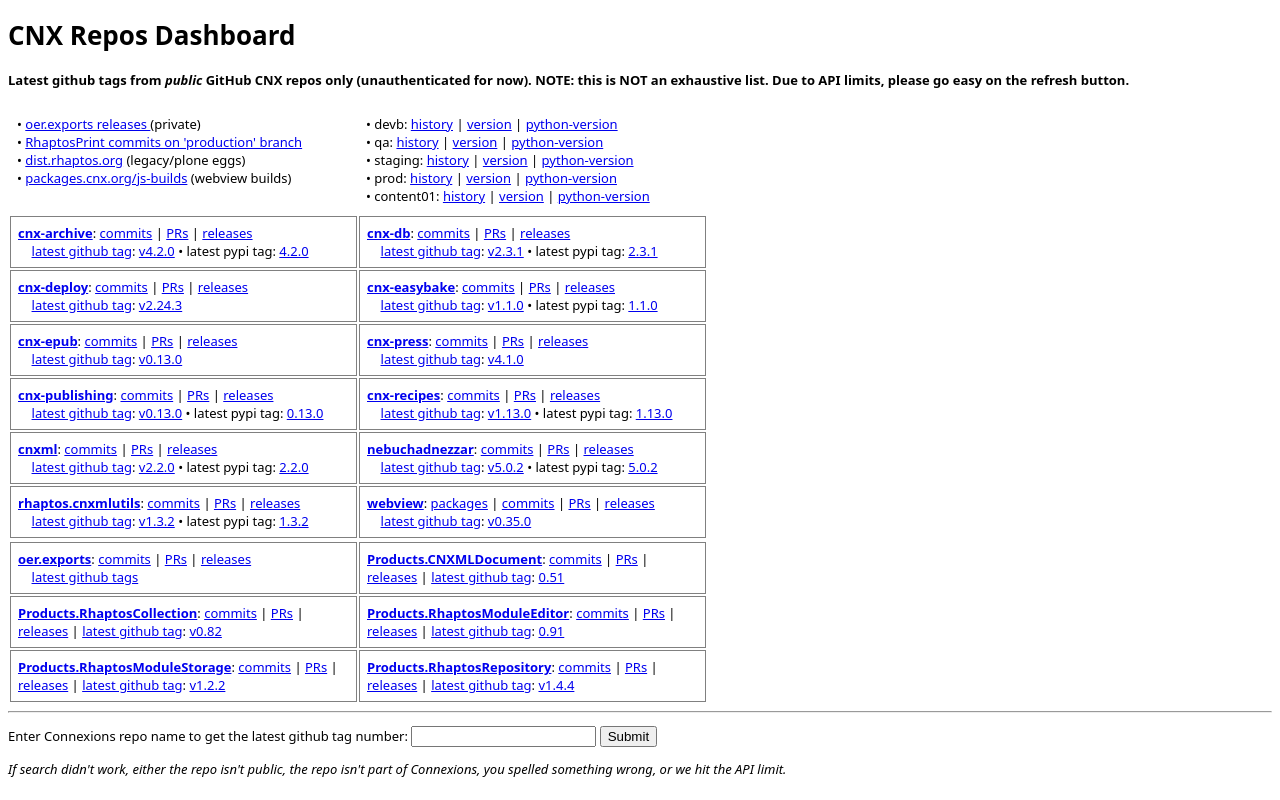
After one commit to openstax/qualitas-server, a Flask app: page /dashboards/cnx-repos in a window 1280 px wide. The commit adds this page. Run offline with Flask 2, Linux system fonts and the light colour scheme.

Commit message:
added cnx repository dashboard blueprint and entry to home.html

```diff
--- /dev/null
+++ b/qualitas/dashboards/views.py
@@ -0,0 +1,13 @@
+from flask import (Blueprint,
+                   render_template)
+
+
+dashboards = Blueprint('dashboards',
+                       __name__,
+                       url_prefix='/dashboards',
+                       template_folder='../templates/dashboards')
+
+
+@dashboards.route('/cnx-repos', methods=['GET'])
+def cnx_repos():
+    return render_template('cnx_repos.html')
--- /dev/null
+++ b/qualitas/templates/dashboards/cnx_repos.html
@@ -0,0 +1,277 @@
+<!DOCTYPE html>
+<!-- saved from url=(0039)http://ks52.web.rice.edu/cnx-repos.html -->
+<html><head><meta http-equiv="Content-Type" content="text/html; charset=UTF-8">
+  <title>CNX Repos Dashboard</title>
+
+  <meta name="viewport" content="width=700">
+  <link rel="shortcut icon" href="http://ks52.web.rice.edu/newspaper.ico" type="image/x-icon">
+  <style>
+  body {
+    font-family: Noto Sans, Arial, sans-serif;
+    font-size: small;
+  }
+
+  table { width: 700px; }
+
+  .noborder { border:0; }
+
+  td {
+   border: 1px solid gray;
+   text-align: left;
+   vertical-align: top;
+   padding: 7px;
+   width: 50%;
+  }
+  </style>
+
+  <script>
+
+  function getLatestCNXTag(repo) {
+    tags_url = 'https://api.github.com/repos/' + repo + '/tags';
+    var xhr = new XMLHttpRequest();
+    xhr.onreadystatechange = function() {
+      if (xhr.readyState == XMLHttpRequest.DONE) {
+        response = xhr.responseText;
+        resp = JSON.parse(response);
+        latest_tag = resp[0].name;
+
+        newlink = document.createElement('a');
+        newlink.innerHTML = latest_tag;
+        newlink.setAttribute('target', '_blank');
+        newlink.setAttribute('title', 'Click to compare to master');
+        newlink.setAttribute('href', 'https://github.com/' + repo
+          + '/compare/' + latest_tag + '...master');
+        document.getElementById(repo).appendChild(newlink);
+
+        }
+      }
+    xhr.open('GET', tags_url);
+    xhr.send(null);
+    }
+
+  function getPypiVersion(repo) {
+    // https://pypi.org/pypi/nebuchadnezzar/json
+    pypi_url = 'https://pypi.org/pypi/' + repo + '/json';
+    var xhr = new XMLHttpRequest();
+    xhr.onreadystatechange = function() {
+      if (xhr.readyState == XMLHttpRequest.DONE) {
+        response = xhr.responseText;
+        resp = JSON.parse(response);
+        pypi_version = resp.info.version;
+
+        newlink = document.createElement('a');
+        newlink.innerHTML = pypi_version;
+        newlink.setAttribute('target', '_blank');
+        newlink.setAttribute('title', 'Visit project on pypi');
+        newlink.setAttribute('href', 'https://pypi.org/project/' + repo);
+        document.getElementById('pypi/'+ repo).appendChild(newlink);
+
+        }
+      }
+    xhr.open('GET', pypi_url);
+    xhr.send(null);
+    }
+
+    // for user input to look up the latest github tag
+    function lookupLatestCNXTag(repo) {
+      repo = document.getElementById("repo-input").value;
+      //alert(repo);
+      tags_url = 'https://api.github.com/repos/Connexions/' + repo + '/tags';
+      var xhr = new XMLHttpRequest();
+      xhr.onreadystatechange = function() {
+        if (xhr.readyState == XMLHttpRequest.DONE) {
+          response = xhr.responseText;
+          resp = JSON.parse(response);
+          text = 'latest github tag for ' + repo + ': ' + resp[0].name;
+          alert(text);
+          }
+        }
+      xhr.open('GET', tags_url, true);
+      xhr.send(null);
+    }
+
+  </script>
+</head>
+
+<body data-feedly-mini="yes">
+
+  <h1>CNX Repos Dashboard</h1>
+
+  <h4>Latest github tags from <em>public</em> GitHub CNX repos only
+  (unauthenticated for now). NOTE: this is NOT an exhaustive list. Due to API
+  limits, please go easy on the refresh button.</h4>
+
+<!-- LEGACY DISTROS -->
+  <table>
+    <tbody><tr>
+      <td class="noborder">
+        • <a href="https://github.com/Connexions/oer.exports/releases" target="_blank">oer.exports releases </a> (private)
+        <br>
+        • <a href="https://github.com/Rhaptos/Products.RhaptosPrint/commits/production" target="_blank">RhaptosPrint commits on 'production' branch</a>
+        <br>
+        • <a href="http://dist.rhaptos.org/" target="_blank">dist.rhaptos.org</a> (legacy/plone eggs)
+        <br>
+        • <a href="https://packages.cnx.org/js-builds/" target="_blank">packages.cnx.org/js-builds</a> (webview builds)
+      </td>
+      <td class="noborder">
+        • devb: <a href="https://devb.cnx.org/history.txt" target="_blank">history</a> | <a href="https://devb.cnx.org/version.txt" target="_blank">version</a> | <a href="https://devb.cnx.org/python-version.txt" target="_blank">python-version</a>
+        <br>
+        • qa: <a href="https://qa.cnx.org/history.txt" target="_blank">history</a> | <a href="https://qa.cnx.org/version.txt" target="_blank">version</a> | <a href="http://ks52.web.rice.edu/cnx-repos.html" target="_blank">python-version</a>
+        <br>
+        • staging: <a href="https://staging.cnx.org/history.txt" target="_blank">history</a> | <a href="https://staging.cnx.org/version.txt" target="_blank">version</a> | <a href="https://staging.cnx.org/python-version.txt" target="_blank">python-version</a>
+        <br>
+        • prod: <a href="https://cnx.org/history.txt" target="_blank">history</a> | <a href="https://cnx.org/version.txt" target="_blank">version</a> | <a href="https://cnx.org/python-version.txt" target="_blank">python-version</a>
+        <br>
+        • content01: <a href="https://content01.cnx.org/history.txt" target="_blank">history</a> | <a href="https://content01.cnx.org/version.txt" target="_blank">version</a> | <a href="https://content01.cnx.org/python-version.txt" target="_blank">python-version</a>
+      </td>
+    </tr>
+  </tbody></table>
+
+
+<!-- CNX REPOS -->
+  <table>
+    <tbody><tr>
+      <td>
+        <strong><a href="https://github.com/Connexions/cnx-archive/" target="_blank">cnx-archive</a></strong>: <a href="https://github.com/Connexions/cnx-archive/commits/master" target="_blank">commits</a> | <a href="https://github.com/Connexions/cnx-archive/pulls?q=is%3Apr+is%3Aopen+sort%3Aupdated-desc" target="_blank">PRs</a> | <a href="https://github.com/Connexions/cnx-archive/releases" target="_blank">releases</a>
+
+        <br>&nbsp; &nbsp;
+        <a href="https://github.com/Connexions/cnx-archive/tags" target="_blank">latest github tag</a>: <span id="Connexions/cnx-archive"><script>getLatestCNXTag('Connexions/cnx-archive');</script><a target="_blank" title="Click to compare to master" href="https://github.com/Connexions/cnx-archive/compare/v4.2.0...master">v4.2.0</a></span>
+        • latest pypi tag: <span id="pypi/cnx-archive"><script>getPypiVersion('cnx-archive')</script><a target="_blank" title="Visit project on pypi" href="https://pypi.org/project/cnx-archive">4.2.0</a></span>
+      </td>
+
+      <td>
+        <strong><a href="https://github.com/Connexions/cnx-db/" target="_blank">cnx-db</a></strong>: <a href="https://github.com/Connexions/cnx-db/commits/master" target="_blank">commits</a> | <a href="https://github.com/Connexions/cnx-db/pulls?q=is%3Apr+is%3Aopen+sort%3Aupdated-desc" target="_blank">PRs</a> | <a href="https://github.com/Connexions/cnx-db/releases" target="_blank">releases</a>
+
+        <br>&nbsp; &nbsp;
+        <a href="https://github.com/Connexions/cnx-db/tags" target="_blank">latest github tag</a>: <span id="Connexions/cnx-db"><script>getLatestCNXTag('Connexions/cnx-db');</script><a target="_blank" title="Click to compare to master" href="https://github.com/Connexions/cnx-db/compare/v2.3.1...master">v2.3.1</a></span>
+        • latest pypi tag: <span id="pypi/cnx-db"><script>getPypiVersion('cnx-db')</script><a target="_blank" title="Visit project on pypi" href="https://pypi.org/project/cnx-db">2.3.1</a></span>
+      </td>
+    </tr>
+    <tr>
+      <td>
+       <strong><a href="https://github.com/Connexions/cnx-deploy/" target="_blank">cnx-deploy</a></strong>: <a href="https://github.com/Connexions/cnx-deploy/commits/master" target="_blank">commits</a> | <a href="https://github.com/Connexions/cnx-deploy/pulls?q=is%3Apr+is%3Aopen+sort%3Aupdated-desc" target="_blank">PRs</a> |
+       <a href="https://github.com/Connexions/cnx-deploy/releases" target="_blank">releases</a>
+
+       <br>&nbsp; &nbsp;
+       <a href="https://github.com/Connexions/cnx-deploy/tags" target="_blank">latest github tag</a>: <span id="Connexions/cnx-deploy"><script>getLatestCNXTag('Connexions/cnx-deploy');</script><a target="_blank" title="Click to compare to master" href="https://github.com/Connexions/cnx-deploy/compare/v2.24.3...master">v2.24.3</a></span>
+      </td>
+
+      <td>
+        <strong><a href="https://github.com/Connexions/cnx-easybake/" target="_blank">cnx-easybake</a></strong>: <a href="https://github.com/Connexions/cnx-easybake/commits/master" target="_blank">commits</a> | <a href="https://github.com/Connexions/cnx-easybake/pulls?q=is%3Apr+is%3Aopen+sort%3Aupdated-desc" target="_blank">PRs</a> | <a href="https://github.com/Connexions/cnx-easybake/releases" target="_blank">releases</a>
+
+        <br>&nbsp; &nbsp;
+        <a href="https://github.com/Connexions/cnx-easybake/tags" target="_blank">latest github tag</a>: <span id="Connexions/cnx-easybake"><script>getLatestCNXTag('Connexions/cnx-easybake');</script><a target="_blank" title="Click to compare to master" href="https://github.com/Connexions/cnx-easybake/compare/v1.1.0...master">v1.1.0</a></span>
+        • latest pypi tag: <span id="pypi/cnx-easybake"><script>getPypiVersion('cnx-easybake')</script><a target="_blank" title="Visit project on pypi" href="https://pypi.org/project/cnx-easybake">1.1.0</a></span>
+      </td>
+    </tr>
+    <tr>
+      <td>
+        <strong><a href="https://github.com/Connexions/cnx-epub/" target="_blank">cnx-epub</a></strong>: <a href="https://github.com/Connexions/cnx-epub/commits/master" target="_blank">commits</a> | <a href="https://github.com/Connexions/cnx-epub/pulls?q=is%3Apr+is%3Aopen+sort%3Aupdated-desc" target="_blank">PRs</a> | <a href="https://github.com/Connexions/cnx-epub/releases" target="_blank">releases</a>
+
+        <br>&nbsp; &nbsp;
+        <a href="https://github.com/Connexions/cnx-epub/tags" target="_blank">latest github tag</a>: <span id="Connexions/cnx-epub"><script>getLatestCNXTag('Connexions/cnx-epub');</script><a target="_blank" title="Click to compare to master" href="https://github.com/Connexions/cnx-epub/compare/v0.13.0...master">v0.13.0</a></span>
+      </td>
+      <td>
+        <strong><a href="https://github.com/Connexions/cnx-press/" target="_blank">cnx-press</a></strong>: <a href="https://github.com/Connexions/cnx-press/commits/master" target="_blank">commits</a> | <a href="https://github.com/Connexions/cnx-press/pulls?q=is%3Apr+is%3Aopen+sort%3Aupdated-desc" target="_blank">PRs</a> | <a href="https://github.com/Connexions/cnx-press/releases" target="_blank">releases</a>
+
+        <br>&nbsp; &nbsp;
+        <a href="https://github.com/Connexions/cnx-press/tags" target="_blank">latest github tag</a>: <span id="Connexions/cnx-press"><script>getLatestCNXTag('Connexions/cnx-press');</script><a target="_blank" title="Click to compare to master" href="https://github.com/Connexions/cnx-press/compare/v4.1.0...master">v4.1.0</a></span>
+      </td>
+    </tr>
+    <tr>
+      <td>
+        <strong><a href="https://github.com/Connexions/cnx-publishing/" target="_blank">cnx-publishing</a></strong>: <a href="https://github.com/Connexions/cnx-publishing/commits/master" target="_blank">commits</a> | <a href="https://github.com/Connexions/cnx-publishing/pulls?q=is%3Apr+is%3Aopen+sort%3Aupdated-desc" target="_blank">PRs</a> | <a href="https://github.com/Connexions/cnx-publishing/releases" target="_blank">releases</a>
+
+        <br>&nbsp; &nbsp;
+        <a href="https://github.com/Connexions/cnx-publishing/tags" target="_blank">latest github tag</a>: <span id="Connexions/cnx-publishing"><script>getLatestCNXTag('Connexions/cnx-publishing');</script><a target="_blank" title="Click to compare to master" href="https://github.com/Connexions/cnx-publishing/compare/v0.13.0...master">v0.13.0</a></span>
+        • latest pypi tag: <span id="pypi/cnx-publishing"><script>getPypiVersion('cnx-publishing')</script><a target="_blank" title="Visit project on pypi" href="https://pypi.org/project/cnx-publishing">0.13.0</a></span>
+      </td>
+      <td>
+        <strong><a href="https://github.com/Connexions/cnx-recipes/" target="_blank">cnx-recipes</a></strong>: <a href="https://github.com/Connexions/cnx-recipes/commits/master" target="_blank">commits</a> | <a href="https://github.com/Connexions/cnx-recipes/pulls?q=is%3Apr+is%3Aopen+sort%3Aupdated-desc" target="_blank">PRs</a> | <a href="https://github.com/Connexions/cnx-recipes/releases" target="_blank">releases</a>
+
+        <br>&nbsp; &nbsp;
+        <a href="https://github.com/Connexions/cnx-recipes/tags" target="_blank">latest github tag</a>: <span id="Connexions/cnx-recipes"><script>getLatestCNXTag('Connexions/cnx-recipes');</script><a target="_blank" title="Click to compare to master" href="https://github.com/Connexions/cnx-recipes/compare/v1.13.0...master">v1.13.0</a></span>
+        • latest pypi tag: <span id="pypi/cnx-recipes"><script>getPypiVersion('cnx-recipes')</script><a target="_blank" title="Visit project on pypi" href="https://pypi.org/project/cnx-recipes">1.13.0</a></span>
+      </td>
+    </tr>
+    <tr>
+      <td>
+        <strong><a href="https://github.com/Connexions/cnxml/" target="_blank">cnxml</a></strong>: <a href="https://github.com/Connexions/cnxml/commits/master" target="_blank">commits</a> | <a href="https://github.com/Connexions/cnxml/pulls?q=is%3Apr+is%3Aopen+sort%3Aupdated-desc" target="_blank">PRs</a> | <a href="https://github.com/Connexions/cnxml/releases" target="_blank">releases</a>
+
+        <br>&nbsp; &nbsp;
+        <a href="https://github.com/Connexions/cnxml/tags" target="_blank">latest github tag</a>: <span id="Connexions/cnxml"><script>getLatestCNXTag('Connexions/cnxml');</script><a target="_blank" title="Click to compare to master" href="https://github.com/Connexions/cnxml/compare/v2.2.0...master">v2.2.0</a></span>
+        • latest pypi tag: <span id="pypi/cnxml"><script>getPypiVersion('cnxml')</script><a target="_blank" title="Visit project on pypi" href="https://pypi.org/project/cnxml">2.2.0</a></span>
+      </td>
+
+      <td>
+        <strong><a href="https://github.com/Connexions/nebuchadnezzar" target="_blank">nebuchadnezzar</a></strong>: <a href="https://github.com/Connexions/nebuchadnezzar/commits/master" target="_blank">commits</a> | <a href="https://github.com/Connexions/nebuchadnezzar/pulls?q=is%3Apr+is%3Aopen+sort%3Aupdated-desc" target="_blank">PRs</a> | <a href="https://github.com/Connexions/nebuchadnezzar/releases" target="_blank">releases</a>
+
+
+        <br>&nbsp; &nbsp;
+        <a href="https://github.com/Connexions/nebuchadnezzar/tags" target="_blank">latest github tag</a>: <span id="Connexions/nebuchadnezzar"><script>getLatestCNXTag('Connexions/nebuchadnezzar');</script><a target="_blank" title="Click to compare to master" href="https://github.com/Connexions/nebuchadnezzar/compare/v5.0.2...master">v5.0.2</a></span>
+        • latest pypi tag: <span id="pypi/nebuchadnezzar"><script>getPypiVersion('nebuchadnezzar')</script><a target="_blank" title="Visit project on pypi" href="https://pypi.org/project/nebuchadnezzar">5.0.2</a></span>
+      </td>
+    </tr>
+    <tr>
+      <td>
+        <strong><a href="https://github.com/Connexions/rhaptos.cnxmlutils/" target="_blank">rhaptos.cnxmlutils</a></strong>: <a href="https://github.com/Connexions/rhaptos.cnxmlutils/commits/master" target="_blank">commits</a> | <a href="https://github.com/Connexions/rhaptos.cnxmlutils/pulls?q=is%3Apr+is%3Aopen+sort%3Aupdated-desc" target="_blank">PRs</a> | <a href="https://github.com/Connexions/rhaptos.cnxmlutils/releases" target="_blank">releases</a>
+
+        <br>&nbsp; &nbsp;
+        <a href="https://github.com/Connexions/rhaptos.cnxmlutils/tags" target="_blank">latest github tag</a>: <span id="Connexions/rhaptos.cnxmlutils"><script>getLatestCNXTag('Connexions/rhaptos.cnxmlutils');</script><a target="_blank" title="Click to compare to master" href="https://github.com/Connexions/rhaptos.cnxmlutils/compare/v1.3.2...master">v1.3.2</a></span>
+        • latest pypi tag: <span id="pypi/rhaptos.cnxmlutils"><script>getPypiVersion('rhaptos.cnxmlutils')</script><a target="_blank" title="Visit project on pypi" href="https://pypi.org/project/rhaptos.cnxmlutils">1.3.2</a></span>
+      </td>
+
+      <td>
+        <strong><a href="https://github.com/Connexions/webview" target="_blank">webview</a></strong>: <a href="https://packages.cnx.org/js-builds/" target="_blank">packages</a> | <a href="https://github.com/Connexions/webview/commits/master" target="_blank">commits</a> | <a href="https://github.com/Connexions/webview/pulls?q=is%3Apr+is%3Aopen+sort%3Aupdated-desc" target="_blank">PRs</a> | <a href="https://github.com/Connexions/webview/releases" target="_blank">releases</a>
+
+        <br>&nbsp; &nbsp;
+        <a href="https://github.com/Connexions/webview/tags" target="_blank">latest github tag</a>: <span id="Connexions/webview"><script>getLatestCNXTag('Connexions/webview');</script><a target="_blank" title="Click to compare to master" href="https://github.com/Connexions/webview/compare/v0.35.0...master">v0.35.0</a></span>
+      </td>
+    </tr>
+  </tbody></table>
+
+  <!-- LEGACY/ RHAPTOS REPOS -->
+  <table>
+    <tbody><tr>
+      <td>
+        <strong><a href="https://github.com/Connexions/oer.exports" target="_blank">oer.exports</a></strong>: <a href="https://github.com/Connexions/oer.exports/commits/master" target="_blank">commits</a> | <a href="https://github.com/Connexions/oer.exports/pulls?q=is%3Apr+is%3Aopen+sort%3Aupdated-desc" target="_blank">PRs</a> | <a href="https://github.com/Connexions/oer.exports/releases" target="_blank">releases</a>
+
+        <br>&nbsp; &nbsp;
+        <a href="https://github.com/Connexions/oer.exports/tags" target="_blank">latest github tags</a>
+      </td>
+      <td>
+        <strong><a href="https://github.com/Rhaptos/Products.CNXMLDocument" target="_blank">Products.CNXMLDocument</a></strong>: <a href="https://github.com/Rhaptos/Products.CNXMLDocument/commits/master" target="_blank">commits</a> | <a href="https://github.com/Rhaptos/Products.CNXMLDocument/pulls?q=is%3Apr+is%3Aopen+sort%3Aupdated-desc" target="_blank">PRs</a> | <a href="https://github.com//Rhaptos/Products.CNXMLDocument/releases" target="_blank">releases</a> | <a href="https://github.com/Rhaptos/Products.CNXMLDocument/tags" target="_blank">latest github tag</a>: <span id="Rhaptos/Products.CNXMLDocument"><script>getLatestCNXTag('Rhaptos/Products.CNXMLDocument');</script><a target="_blank" title="Click to compare to master" href="https://github.com/Rhaptos/Products.CNXMLDocument/compare/0.51...master">0.51</a></span>
+      </td>
+    </tr>
+    <tr>
+      <td>
+        <strong><a href="https://github.com/Rhaptos/Products.RhaptosCollection" target="_blank">Products.RhaptosCollection</a></strong>: <a href="https://github.com/Rhaptos/Products.RhaptosCollection/commits/master" target="_blank">commits</a> | <a href="https://github.com/Rhaptos/Products.RhaptosCollection/pulls?q=is%3Apr+is%3Aopen+sort%3Aupdated-desc" target="_blank">PRs</a> | <a href="https://github.com//Rhaptos/Products.RhaptosCollection/releases" target="_blank">releases</a> | <a href="https://github.com/Rhaptos/Products.RhaptosCollection/tags" target="_blank">latest github tag</a>: <span id="Rhaptos/Products.RhaptosCollection"><script>getLatestCNXTag('Rhaptos/Products.RhaptosCollection');</script><a target="_blank" title="Click to compare to master" href="https://github.com/Rhaptos/Products.RhaptosCollection/compare/v0.82...master">v0.82</a></span>
+      </td>
+      <td>
+        <strong><a href="https://github.com/Rhaptos/Products.RhaptosModuleEditor" target="_blank">Products.RhaptosModuleEditor</a></strong>: <a href="https://github.com/Rhaptos/Products.RhaptosModuleEditor/commits/master" target="_blank">commits</a> | <a href="https://github.com/Rhaptos/Products.RhaptosModuleEditor/pulls?q=is%3Apr+is%3Aopen+sort%3Aupdated-desc" target="_blank">PRs</a> | <a href="https://github.com//Rhaptos/Products.RhaptosModuleEditor/releases" target="_blank">releases</a> | <a href="https://github.com/Rhaptos/Products.RhaptosModuleEditor/tags" target="_blank">latest github tag</a>: <span id="Rhaptos/Products.RhaptosModuleEditor"><script>getLatestCNXTag('Rhaptos/Products.RhaptosModuleEditor');</script><a target="_blank" title="Click to compare to master" href="https://github.com/Rhaptos/Products.RhaptosModuleEditor/compare/0.91...master">0.91</a></span>
+      </td>
+    </tr>
+    <tr>
+      <td>
+        <strong><a href="https://github.com/Rhaptos/Products.RhaptosModuleStorage" target="_blank">Products.RhaptosModuleStorage</a></strong>: <a href="https://github.com/Rhaptos/Products.RhaptosModuleStorage/commits/master" target="_blank">commits</a> | <a href="https://github.com/Rhaptos/Products.RhaptosModuleStorage/pulls?q=is%3Apr+is%3Aopen+sort%3Aupdated-desc" target="_blank">PRs</a> | <a href="https://github.com//Rhaptos/Products.RhaptosModuleStorage/releases" target="_blank">releases</a> | <a href="https://github.com/Rhaptos/Products.RhaptosModuleStorage/tags" target="_blank">latest github tag</a>: <span id="Rhaptos/Products.RhaptosModuleStorage"><script>getLatestCNXTag('Rhaptos/Products.RhaptosModuleStorage');</script><a target="_blank" title="Click to compare to master" href="https://github.com/Rhaptos/Products.RhaptosModuleStorage/compare/v1.2.2...master">v1.2.2</a></span>
+      </td>
+      <td>
+        <strong><a href="https://github.com/Rhaptos/Products.RhaptosRepository" target="_blank">Products.RhaptosRepository</a></strong>: <a href="https://github.com/Rhaptos/Products.RhaptosRepository/commits/master" target="_blank">commits</a> | <a href="https://github.com/Rhaptos/Products.RhaptosRepository/pulls?q=is%3Apr+is%3Aopen+sort%3Aupdated-desc" target="_blank">PRs</a> | <a href="https://github.com//Rhaptos/Products.RhaptosRepository/releases" target="_blank">releases</a> | <a href="https://github.com/Rhaptos/Products.RhaptosRepository/tags" target="_blank">latest github tag</a>: <span id="Rhaptos/Products.RhaptosRepository"><script>getLatestCNXTag('Rhaptos/Products.RhaptosRepository');</script><a target="_blank" title="Click to compare to master" href="https://github.com/Rhaptos/Products.RhaptosRepository/compare/v1.4.4...master">v1.4.4</a></span>
+      </td>
+    </tr>
+  </tbody></table>
+
+  <hr>
+  <!-- SEARCH FORM -->
+  <p>Enter Connexions repo name to get the latest github tag number:
+    <input id="repo-input">
+    <button type="submit" onclick="lookupLatestCNXTag()">Submit</button>
+  </p>
+
+  <p>
+    <em>If search didn't work, either the repo isn't public, the repo isn't part of Connexions, you spelled something wrong, or we hit the API limit.</em>
+  </p>
+
+
+
+</body></html>
```
Also changed, not shown: qualitas/templates/home/home.html (+13 -0 lines), qualitas/dashboards/__init__.py (added).
